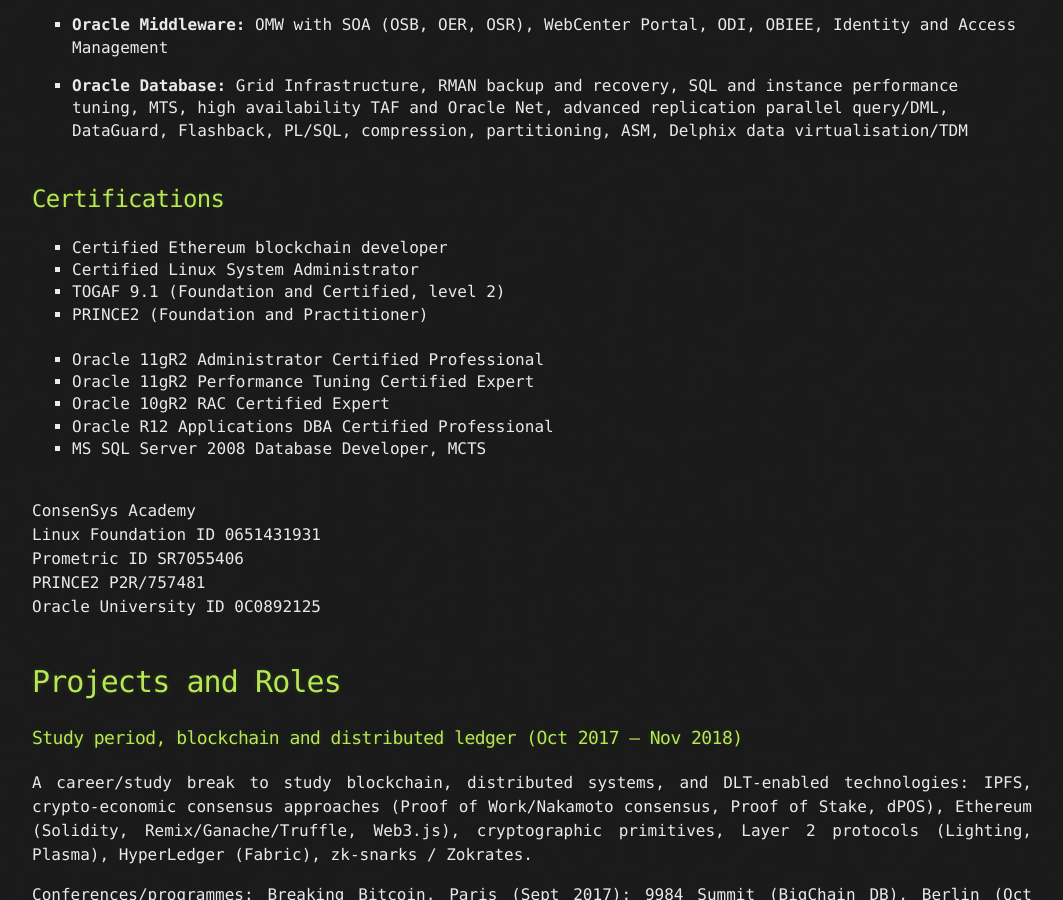
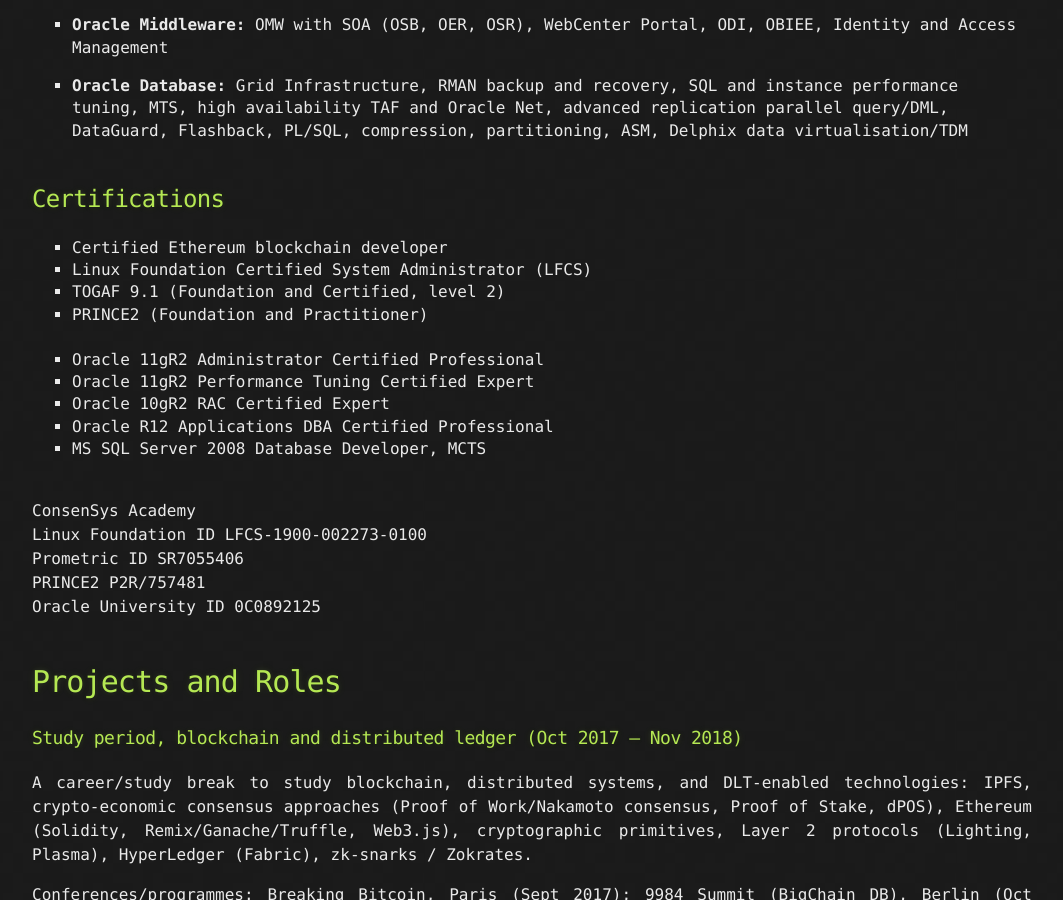
Before and after one commit to ryanwdavies/ryanwdavies.github.io, a Jekyll site: the page built from index.md, in a window 1280 px wide and 900 px high, scrolled down 784 px. Shown: the whole window, without its empty margins (108-1171 px from the left). Built offline with Jekyll 4.4.1, drawn with Linux system fonts in a browser that asks for light colours; the repository's description, which GitHub fills in, is left out.

Commit message:
Update index.md

```diff
--- a/index.md
+++ b/index.md
@@ -42,7 +42,7 @@ I am interested to engage in projects in areas of blockchain engineering, data e
 ## Certifications
 
 *   Certified Ethereum blockchain developer
-*   Certified Linux System Administrator
+*   Linux Foundation Certified System Administrator (LFCS)
 *   TOGAF 9.1 (Foundation and Certified, level 2)
 *   PRINCE2 (Foundation and Practitioner)<br /><br />
 *   Oracle 11gR2 Administrator Certified Professional
@@ -52,7 +52,7 @@ I am interested to engage in projects in areas of blockchain engineering, data e
 *   MS SQL Server 2008 Database Developer, MCTS<br><br>
 
 ConsenSys Academy<br />
-Linux Foundation ID 0651431931<br>
+Linux Foundation ID LFCS-1900-002273-0100<br>
 Prometric ID SR7055406<br>
 PRINCE2 P2R/757481<br>
 Oracle University ID 0C0892125<br><br>
```
